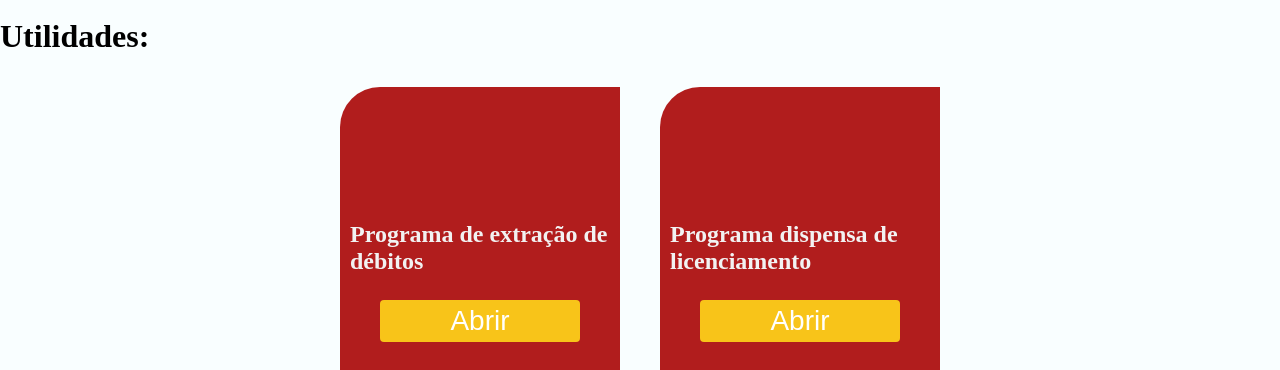
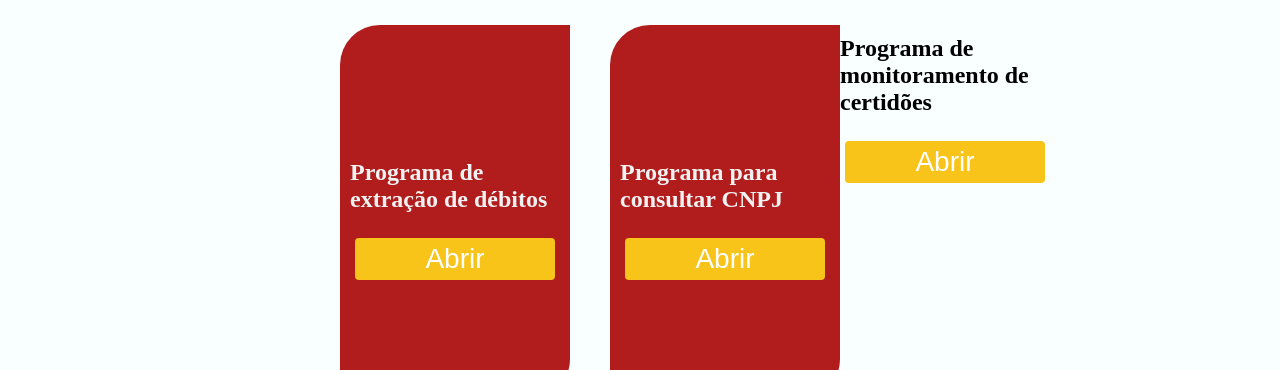
Before and after one commit to ConsultContabil/Programas_Consult_index, a plain HTML site: page index.html in a window 1280 px wide. Shown: the part 430-800 px from the top of the page. Drawn offline with Linux system fonts and the light colour scheme.

Commit message:
Update index.html

```diff
--- a/index.html
+++ b/index.html
@@ -1,10 +1,11 @@
 <!DOCTYPE html>
-<html>
+<html lang="pt-br">
     <head>
+        <meta charset="utf-8">
         <meta name="viewport" content="width=device-width, initial-scale=1.0">
         <title>Programas Consult</title>
-        <link rel="icon" type="image/png" href="https://www.google.com/url?sa=i&url=https%3A%2F%2Fwww.facebook.com%2Fconsultcontabilconsultoria%2F&psig=AOvVaw0HIXpTMFJwtmtyAJOaulx2&ust=1687026739915000&source=images&cd=vfe&ved=0CBEQjRxqFwoTCJj15sG2yP8CFQAAAAAdAAAAABAE"/>
-        <link rel="stylesheet" type="text/css" href="index.css"/>
+        <link rel="icon" type="image/png" href="/assets/download.ico">
+        <link rel="stylesheet" type="text/css" href="index.css">
         <img src="https://consultcontabil.com/images/site/logo-consult-contabil.png">
     </head>
     <body>
@@ -14,18 +15,20 @@
                 <a href="https://consultcontabil.com/">Sobre nós</a>
             </div>
             <div class="content">
-                <h1>Utilidades:</h1>
+                    <br>
                 <div class="programs">
                     <div class="prog1">
                         <h2>Programa de extração de débitos</h2>
                         <a href="https://extrair-debitos.herokuapp.com/"><button class="ir" style="vertical-align:middle"><span>Abrir</span></button></a>
                     </div>
                     <div class="prog2">
-                        <h2>Programa dispensa de licenciamento</h2>
+                        <h2>Programa para consultar CNPJ</h2>
                         <a href="https://consult-cnpj-6a5542ebb98a.herokuapp.com/"><button class="ir" style="vertical-align:middle"><span>Abrir</span></button></a>
                     </div>
+                    <div class="prog3">
+                        <h2>Programa de monitoramento de certidões</h2>
+                        <a href="https://consulta-certidao-a940db4bd697.herokuapp.com/"><button class="ir" style="vertical-align:middle"><span>Abrir</span></button></a>
+                    </div>
                 </div>
-            </div>
-        </div>
     </body>
 </html>
```
